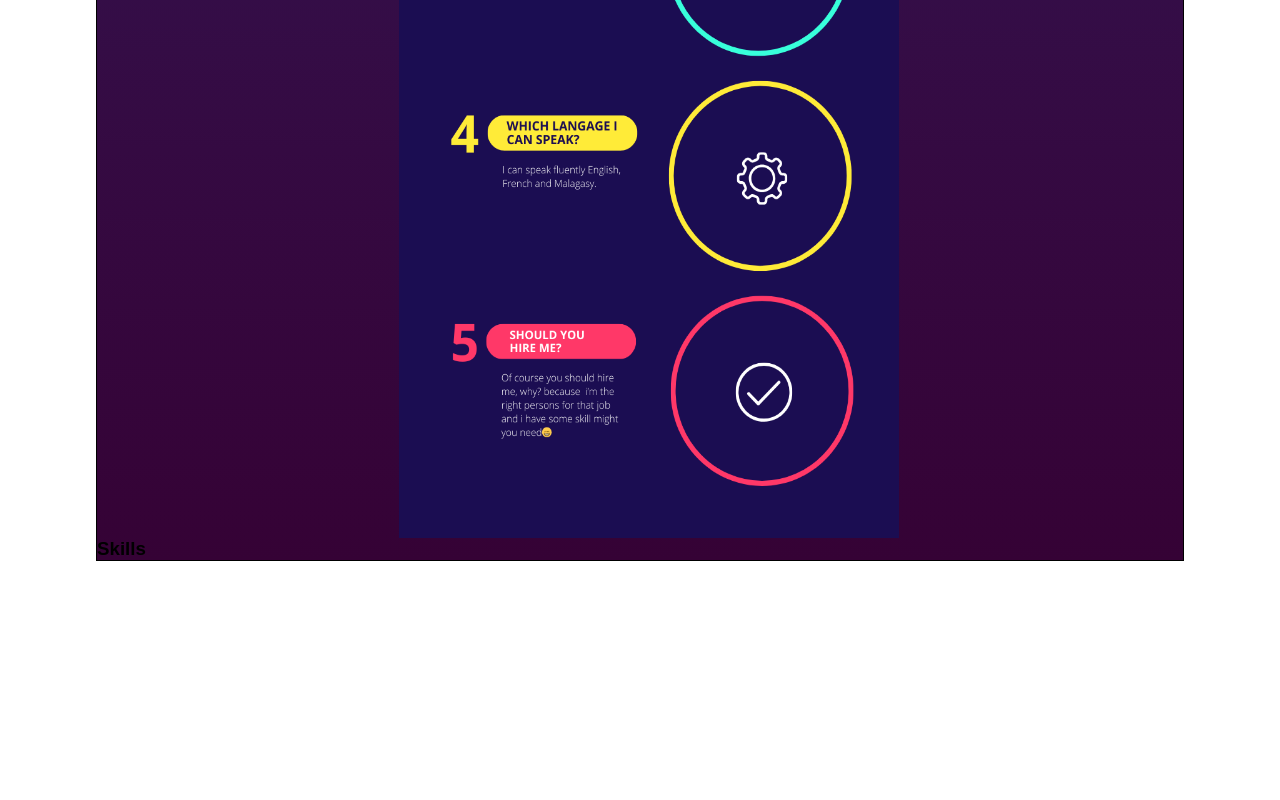
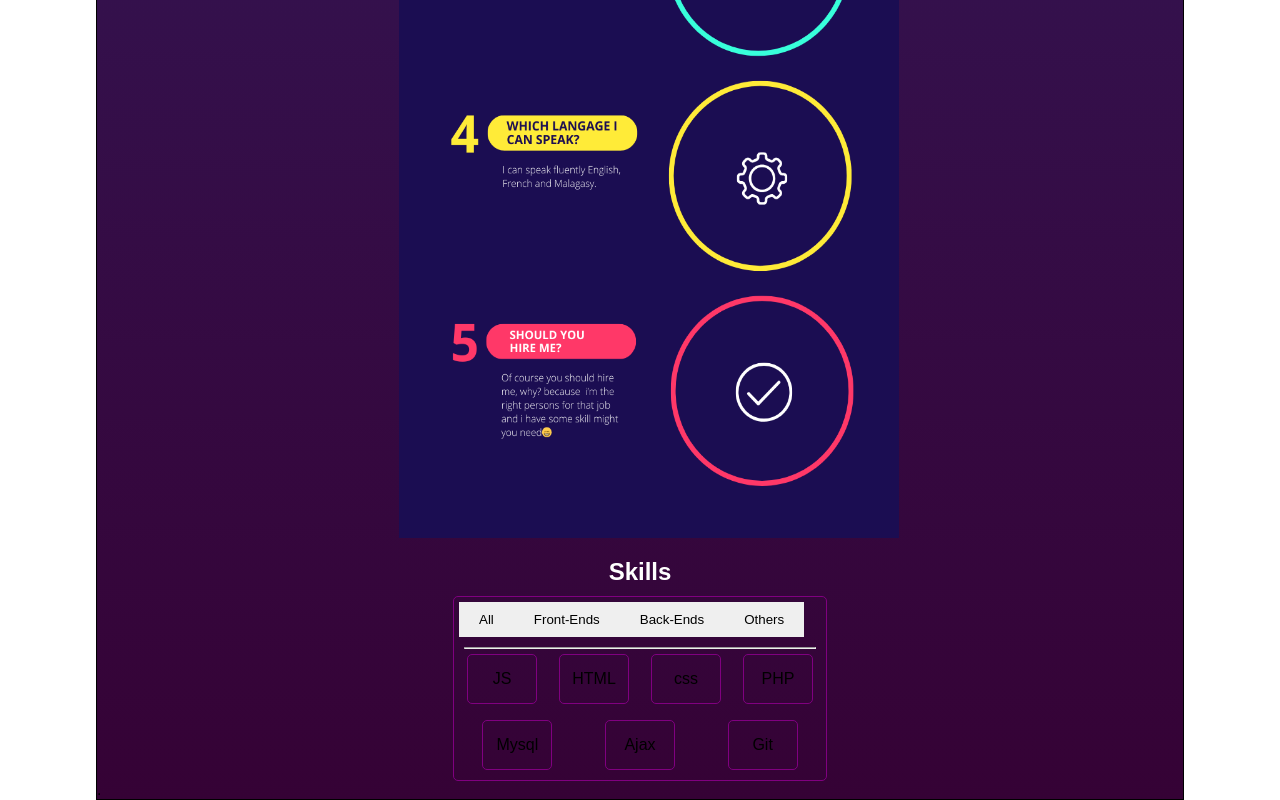
Before and after one commit to branGitfox/React-portfolio, a React (Vite) app: page / in a window 1280 px wide. Shown: the part 1875-2675 px from the top of the page. Before the commit the page ends 2436 px from the top, so only its background shows below. Built offline with nearby package versions, Linux system fonts and the light colour scheme.

Commit message:
stylisation du skills container et affichage des technos dynamiquement

```diff
--- a/src/App.jsx
+++ b/src/App.jsx
@@ -6,7 +6,15 @@ import Download from './Components/Cv/Download'
 import Social from './Components/Social/Social'
 import About from './Components/About/About'
 import Skills from './Components/Skills/Skills'
-
+const TECHNOS = [
+  {'name':'JS', 'type':'front'},
+  {'name':'HTML', 'type':'front'},
+  {'name':'css', 'type':'front'},
+  {'name':'PHP', 'type':'back'},
+  {'name':'Mysql', 'type':'back'},
+  {'name':'Ajax', 'type':'back'},
+  {'name':'Git', 'type':'others'},
+]
 function App() {
 
   return <>
@@ -17,7 +25,7 @@ function App() {
         <Download />
         <Social />
         <About />
-        <Skills />
+        <Skills technos={TECHNOS}/>
     </div>
   </>
 }
--- a/src/Components/Skills/Skills.jsx
+++ b/src/Components/Skills/Skills.jsx
@@ -1,8 +1,80 @@
 import React from 'react';
+const style = {
 
-function Skills(){
-    return <div className="skills-container">
-        <h3>Skills</h3>
+    div:{
+
+        marginTop:'20px'
+
+    },
+    h2:{
+        color:'white',
+        textAlign:'center',
+        marginBottom:'10px'
+  },
+
+  btns:{
+    padding:'10px 20px',
+    borderRadius:'0px',
+    border:'none'
+  },
+
+  filtresContainer:{
+    border:'solid 1px purple',
+    borderRadius:'5px',
+    width:'374px',
+    margin:'auto',
+    padding:'5px'
+  },
+
+  tecnoContainer:{
+    marginTop:'5px',
+    padding:'5px'
+  },
+
+  divTech:{
+    display:'flex',
+    flexWrap:'wrap',
+    justifyContent:'space-around',
+    marginTop:'5px',
+    gap:'1rem'
+
+  },
+
+  techs:{
+    width:'70px',
+    height:'50px',
+    border:'solid 1px purple',
+    borderRadius:'5px',
+    display:'flex',
+    justifyContent:'center',
+    alignItems:'center'
+  }
+
+
+
+}
+function Skills({active, handleFiltre, technos}){
+    return <div style={style.div} className="skills-container">
+        <h2 style={style.h2}>Skills</h2>
+        <div style={style.filtresContainer} className="filtres-container">
+            <button style={style.btns}>All</button>
+            <button style={style.btns}>Front-Ends</button>
+            <button style={style.btns}>Back-Ends</button>
+            <button style={style.btns}>Others</button>
+            <div style={style.tecnoContainer} className="technos-container">
+            <hr />
+                <div style={style.divTech}>
+                    {
+                        technos.map(t => (
+                            <div key={t.name} style={style.techs} className="techs">{t.name}</div>
+                        ))
+                    }
+
+
+                </div>
+            </div>
+        </div>
+        .
     </div>
 }
 
```
